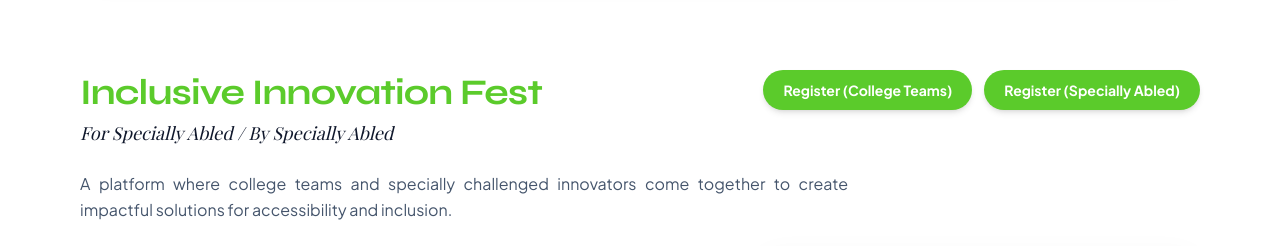
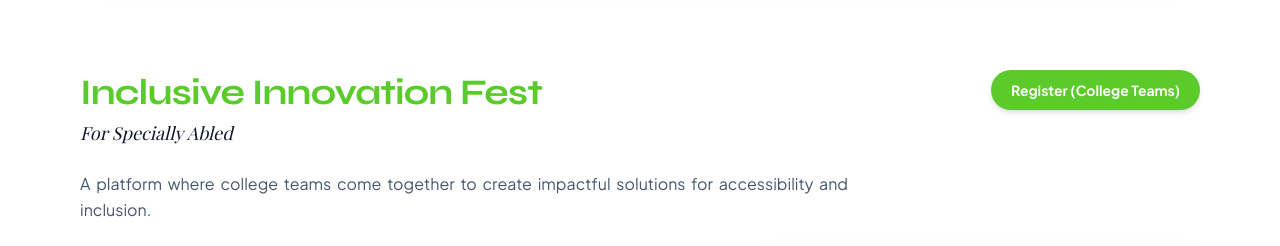
Before and after one commit to Mithunp123/Vyuga, a React (Vite) app in the folder frontend/: page /attend/register in a window 1280 px wide. Shown: the part 438-684 px from the top of the page. Built offline with nearby package versions, Linux system fonts and the light colour scheme; no server answers; a web font is replaced by a local one.

Commit message:
by specially removed on about page

```diff
--- a/frontend/src/pages/AttendRegister.jsx
+++ b/frontend/src/pages/AttendRegister.jsx
@@ -14,18 +14,18 @@ const EVENT_DATA = [
   {
     id: "innovation",
     title: "Inclusive Innovation Fest",
-    accent: "For Specially Abled / By Specially Abled",
-    description: "A platform where college teams and specially challenged innovators come together to create impactful solutions for accessibility and inclusion.",
+    accent: "For Specially Abled",
+    description: "A platform where college teams come together to create impactful solutions for accessibility and inclusion.",
     image: thinkImage,
     details: [
       {
         label: 'For Specially Abled',
         value: ['College students need to analyze the problems faced by specially challenged people and innovate solutions for specially challenged individuals.']
       },
-      {
-        label: 'By Specially Abled',
-        value: ['Open to all specially challenged innovators to create solutions for the problems they face in their daily lives or any assistive tech ideas are also welcome.']
-      },
+      // {
+      //   label: 'By Specially Abled',
+      //   value: ['Open to all specially challenged innovators to create solutions for the problems they face in their daily lives or any assistive tech ideas are also welcome.']
+      // },
       { label: 'Focus Sector', value: ['Assistive Technology'] },
     ],
     timeline: [
@@ -37,7 +37,7 @@ const EVENT_DATA = [
     isExpandable: true,
     tracks: [
       { link: '/register/innovation-college', label: 'College Teams', id: 'innovation-college' },
-      { link: '/register/innovation-pwd', label: 'Specially Abled', id: 'innovation-pwd' }
+      //{ link: '/register/innovation-pwd', label: 'Specially Abled', id: 'innovation-pwd' }
     ]
   },
 
```
